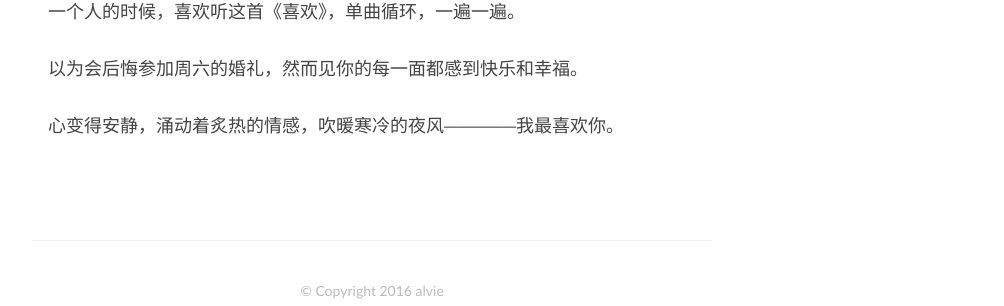
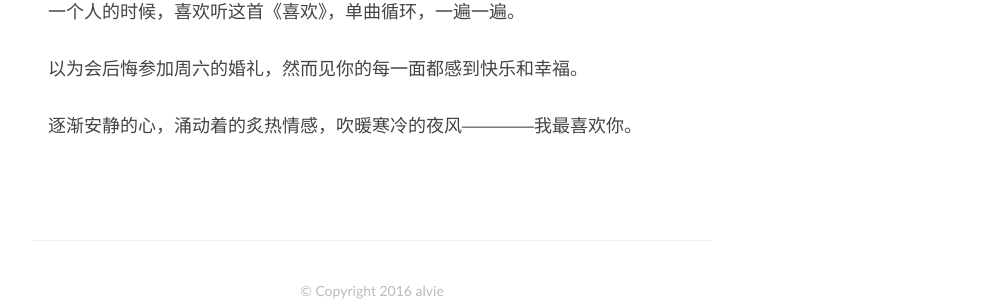
Before and after one commit to alviezhang/so-long-my-past, a Jekyll site: the page built from _posts/2016/2016-05-17-like.md, in a window 1280 px wide. Shown: the part 1476-1782 px from the top of the page, without its empty margins (268-1272 px from the left). Built offline with Jekyll 4.4.1, drawn with Linux system fonts in a browser that asks for light colours.

Commit message:
update post

```diff
--- a/_posts/2016/2016-05-17-like.md
+++ b/_posts/2016/2016-05-17-like.md
@@ -54,4 +54,4 @@ tags:
 
 以为会后悔参加周六的婚礼，然而见你的每一面都感到快乐和幸福。
 
-心变得安静，涌动着炙热的情感，吹暖寒冷的夜风————我最喜欢你。
+逐渐安静的心，涌动着的炙热情感，吹暖寒冷的夜风————我最喜欢你。
```
